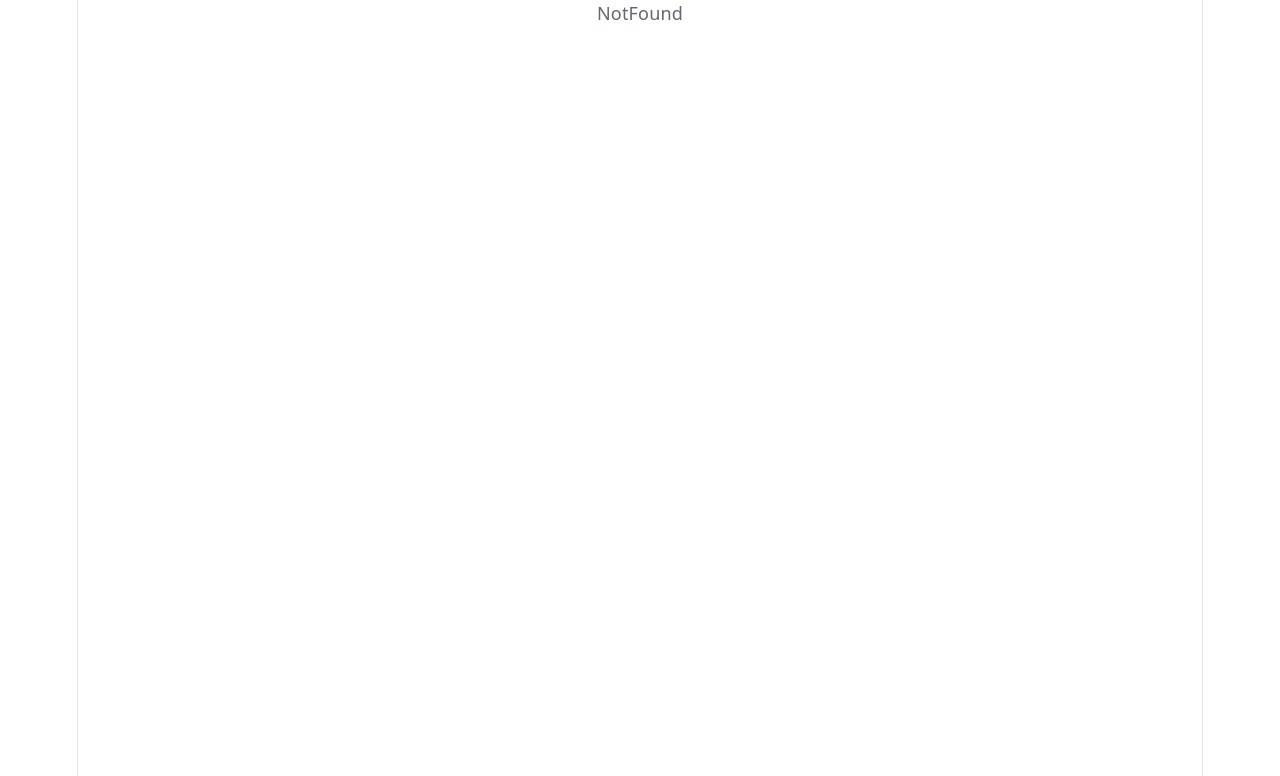
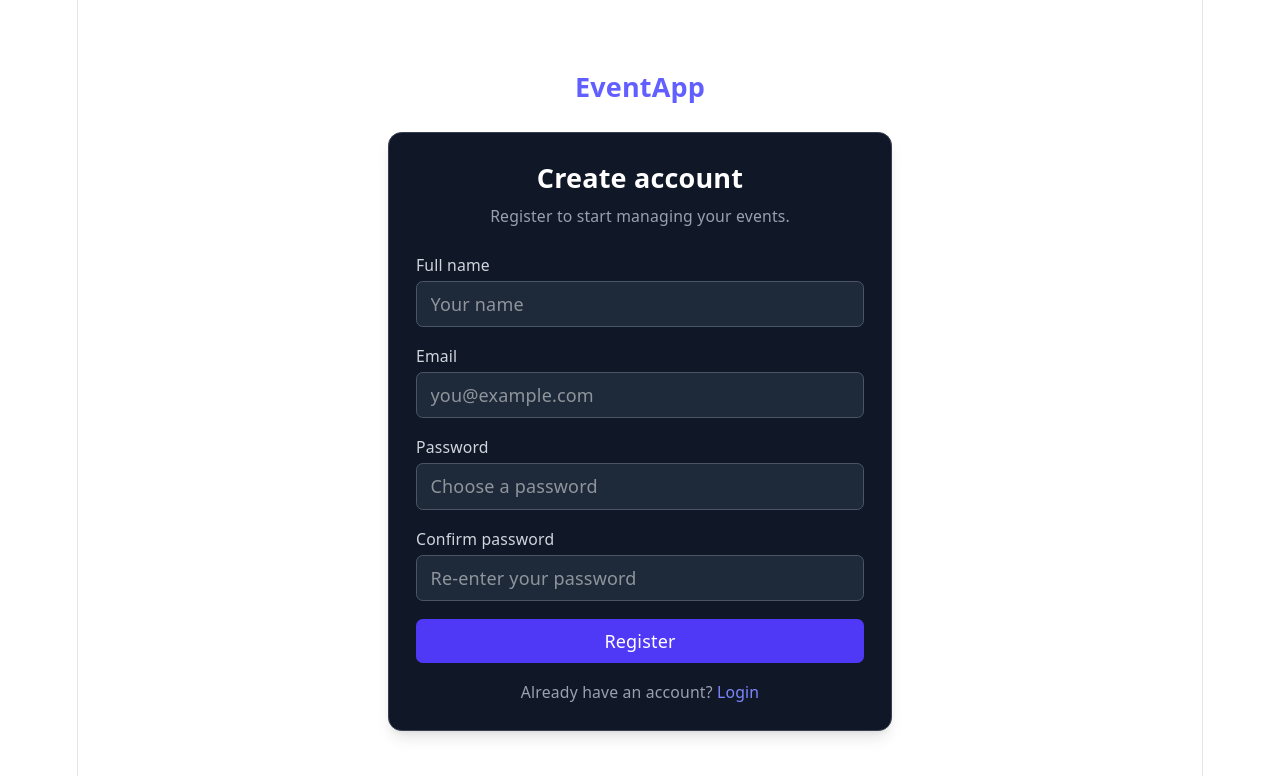
Before and after one commit to ultimatefaloe/ao_event_app, a React (Vite) app: page /register in a window 1280 px wide. Shown: the top 776 px of the page. Built offline with nearby package versions, Linux system fonts and the light colour scheme.

Commit message:
class15: auth pages included,  and useEventStore completed

```diff
--- a/src/components/events/EventForm.jsx
+++ b/src/components/events/EventForm.jsx
@@ -9,11 +9,11 @@
 
 import React, { useState } from "react";
 import Button from "../ui/Button";
-import { Plus } from "lucide-react";
+import { Plus, Pencil } from "lucide-react";
 
-const EventForm = ({ onSubmit, event  }) => {
+const EventForm = ({ onSubmit, event }) => {
   const [formData, setFormData] = useState({
-    id:event?.id,
+    id: event?.id,
     name: event?.name || "",
     description: event?.description || "",
     date: event?.date || "",
@@ -41,13 +41,14 @@ const EventForm = ({ onSubmit, event  }) => {
       attendees: 0,
       thunmailUrl: "",
     });
-  }
-
-
+  };
 
   return (
     <div className="p-3">
-      <form className="flex flex-col gap-4 max-w-150" onSubmit={onSubmitHandler}>
+      <form
+        className="flex flex-col gap-4 max-w-150"
+        onSubmit={onSubmitHandler}
+      >
         <div className="flex flex-col gap-2 text-left">
           <label htmlFor="name">Name:</label>
           <input
@@ -123,7 +124,15 @@ const EventForm = ({ onSubmit, event  }) => {
         </div>
         <div className="flex w-full">
           <Button type="submit" className="w-full justify-center mt-5">
-            <Plus className="w-4 h-4" /> Create Event
+            {event ? (
+              <>
+                <Pencil className="w-4 h-4" /> Update Event
+              </>
+            ) : (
+              <>
+                <Plus className="w-4 h-4" /> Create Event
+              </>
+            )}
           </Button>
         </div>
       </form>
--- a/src/components/layouts/AuthLayout.jsx
+++ b/src/components/layouts/AuthLayout.jsx
@@ -0,0 +1,17 @@
+import React from "react";
+import { Outlet, Link } from "react-router";
+
+const AuthLayout = () => {
+  return (
+    <div className="min-h-screen flex flex-col items-center justify-center p-4">
+      <Link to="/" className="text-2xl font-bold text-indigo-500 mb-6">
+        EventApp
+      </Link>
+      <main className="w-full max-w-md bg-gray-900 border border-gray-700 rounded-xl p-6 shadow-lg">
+        <Outlet />
+      </main>
+    </div>
+  );
+};
+
+export default AuthLayout;
--- a/src/components/layouts/NavBar.jsx
+++ b/src/components/layouts/NavBar.jsx
@@ -1,5 +1,5 @@
 import { NavLink, Link } from "react-router";
-import { Moon, Sun, Plus } from "lucide-react";
+import { Plus } from "lucide-react";
 // import { useTheme } from "../../context/ThemeContext";
 
 const NavBar = () => {
@@ -38,12 +38,31 @@ const NavBar = () => {
           Events
         </NavLink>
 
+
         <Link
           to="/events/new"
           className="flex items-center gap-1 bg-indigo-600 text-white px-3 py-1.5 rounded hover:bg-indigo-700 text-sm font-medium"
-        >
+          >
           <Plus size={16} />
           New Event
+        </Link>
+
+          {/* <NavLink
+            to="/profile"
+            className={({ isActive }) =>
+              isActive
+                ? "text-indigo-600 dark:text-indigo-400 font-medium"
+                : "text-gray-600 dark:text-gray-300 hover:text-indigo-600 dark:hover:text-indigo-400"
+            }
+          >
+            Profile
+          </NavLink> */}
+
+        <Link
+          to="/login"
+          className="text-sm text-indigo-500 dark:text-indigo-400 hover:underline"
+        >
+          Login
         </Link>
 
         {/* <button
--- /dev/null
+++ b/src/components/ui/Input.jsx
@@ -0,0 +1,36 @@
+import React from "react";
+
+const Input = ({
+  id,
+  name,
+  label,
+  type = "text",
+  placeholder = "",
+  autoComplete,
+  value,
+  onChange,
+  required = false,
+}) => {
+  return (
+    <div className="w-full text-left">
+      {label ? (
+        <label htmlFor={id} className="block mb-1 text-sm text-gray-300">
+          {label}
+        </label>
+      ) : null}
+      <input
+        id={id}
+        name={name}
+        type={type}
+        placeholder={placeholder}
+        autoComplete={autoComplete}
+        value={value}
+        onChange={onChange}
+        required={required}
+        className="w-full bg-gray-800 text-white border border-gray-600 rounded-md py-2 px-3 focus:outline-none focus:ring-2 focus:ring-indigo-500"
+      />
+    </div>
+  );
+};
+
+export default Input;
--- a/src/pages/EditEvent.jsx
+++ b/src/pages/EditEvent.jsx
@@ -1,16 +1,21 @@
 import React from "react";
 import EventForm from "../components/events/EventForm";
-import { useEvent } from "../hooks/useEvent";
+// import { useEvent } from "../hooks/useEvent";
 import { toast } from "react-toastify";
 import { useParams } from "react-router";
+import { useEventStore } from "../stores/useEvent.store";
+import { useNavigate } from "react-router";
 
 const EditEvent = () => {
   const { id } =  useParams();
-  const { editEvent, getEventById } = useEvent();
+  const editEvent = useEventStore(state => state.editEvent);
+  const getEventById = useEventStore(state => state.eventById);
+  // const { editEvent, getEventById } = useEvent();
+  const navigate = useNavigate();
 
   const event = getEventById(id);
 
-  if(!event){
+  if(!event.success){
     return (
       <div className="p-4">
         <h1 className="text-xl md:text-2xl font-bold text-white">Event not found</h1>
@@ -23,6 +28,7 @@ const EditEvent = () => {
     if (result.success) {
       console.log("Event updated successfully:", result.data);
       toast.success(result.message);
+      navigate(`/events/${id}`);
     } else {
       toast.error(result.message);
     }
@@ -32,7 +38,7 @@ const EditEvent = () => {
     <div>
       <h1 className="text-2xl font-bold mb-4">Edit New Event</h1>
 
-      <EventForm onSubmit={handleSubmit} event={event} />
+      <EventForm onSubmit={handleSubmit} event={event.data} />
     </div>
   );
 };
--- a/src/pages/EventDetail.jsx
+++ b/src/pages/EventDetail.jsx
@@ -2,24 +2,32 @@ import React from "react";
 import { useParams } from "react-router";
 import { events } from "../data";
 import Button from "../components/ui/Button";
-import { useEvent } from "../hooks/useEvent";
+// import { useEvent } from "../hooks/useEvent";
+import { useEventStore } from "../stores/useEvent.store";
 import { useNavigate } from "react-router";
 import { toast } from "react-toastify";
 
 const EventDetail = () => {
   const navigate = useNavigate();
   const { id } = useParams();
-  const { getEventById, deleteEvent } = useEvent();
+  const getEventById = useEventStore(s => s.eventById);
+  // const deleteEvent = useEventStore(s => s.deleteEvent);
+  // const { getEventById, deleteEvent } = useEvent();
 
-  const event = getEventById(id);
 
-  if (!event) {
+  const response = getEventById(id);
+
+  console.log("EventDetail response:", response);
+
+  if (!response.success) {
     return (
       <div className="p-6 text-[var(--text)] font-[var(--sans)]">
         Event not found
       </div>
     );
   }
+
+  const event = response.data;
 
   const formattedDate = new Date(event.date).toLocaleDateString("en-US", {
     weekday: "long",
@@ -37,14 +45,14 @@ const EventDetail = () => {
     navigate(`/events/${event.id}/edit`);
   };
   const handleDelete = () => {
-    const result = deleteEvent(id);
-    if (result.success) {
-      toast.success(result.message || "Event deleted successfully:");
-      navigate("/events");
-    } else {
-      toast.error(result.message);
-      console.error(result.message);
-    }
+    // const result = deleteEvent(id);
+    // if (result.success) {
+    //   toast.success(result.message || "Event deleted successfully:");
+    //   navigate("/events");
+    // } else {
+    //   toast.error(result.message);
+    //   console.error(result.message);
+    // }
   };
 
   return (
--- /dev/null
+++ b/src/pages/auth/ForgotPassword.jsx
@@ -0,0 +1,43 @@
+import React from "react";
+import { Link } from "react-router";
+import Button from "../../components/ui/Button";
+import Input from "../../components/ui/Input";
+
+const ForgotPassword = () => {
+  const handleSubmit = (e) => {
+    e.preventDefault();
+  };
+
+  return (
+    <div>
+      <h1 className="text-2xl font-bold text-white mb-2">Forgot password</h1>
+      <p className="text-sm text-gray-400 mb-6">
+        Enter your email to receive a reset link.
+      </p>
+
+      <form onSubmit={handleSubmit} className="space-y-4">
+        <Input
+          id="email"
+          name="email"
+          type="email"
+          label="Email"
+          placeholder="you@example.com"
+          autoComplete="email"
+          required
+        />
+        <Button type="submit" className="w-full justify-center">
+          Send reset link
+        </Button>
+      </form>
+
+      <p className="mt-4 text-sm text-gray-400">
+        Back to{" "}
+        <Link to="/login" className="text-indigo-400 hover:underline">
+          Login
+        </Link>
+      </p>
+    </div>
+  );
+};
+
+export default ForgotPassword;
--- /dev/null
+++ b/src/pages/auth/Login.jsx
@@ -0,0 +1,55 @@
+import React from "react";
+import { Link } from "react-router";
+import Button from "../../components/ui/Button";
+import Input from "../../components/ui/Input";
+
+const Login = () => {
+  const handleSubmit = (e) => {
+    e.preventDefault();
+  };
+
+  return (
+    <div>
+      <h1 className="text-2xl font-bold text-white mb-2">Login</h1>
+      <p className="text-sm text-gray-400 mb-6">Access your EventApp account.</p>
+
+      <form onSubmit={handleSubmit} className="space-y-4">
+        <Input
+          id="email"
+          name="email"
+          type="email"
+          label="Email"
+          placeholder="you@example.com"
+          autoComplete="email"
+          required
+        />
+        <Input
+          id="password"
+          name="password"
+          type="password"
+          label="Password"
+          placeholder="Enter your password"
+          autoComplete="current-password"
+          required
+        />
+        <Button type="submit" className="w-full justify-center">
+          Login
+        </Button>
+      </form>
+
+      <div className="mt-4 text-sm text-gray-400 flex flex-col gap-2">
+        <Link to="/forgot-password" className="text-indigo-400 hover:underline">
+          Forgot your password?
+        </Link>
+        <p>
+          No account yet?{" "}
+          <Link to="/register" className="text-indigo-400 hover:underline">
+            Register
+          </Link>
+        </p>
+      </div>
+    </div>
+  );
+};
+
+export default Login;
--- /dev/null
+++ b/src/pages/auth/Profile.jsx
@@ -0,0 +1,77 @@
+import React, { useState } from "react";
+import Button from "../../components/ui/Button";
+import Input from "../../components/ui/Input";
+
+const Profile = () => {
+  const [profile, setProfile] = useState({
+    id: "a1b2c3d4-e5f6-7a8b-9c0d-1e2f3a4b5c6d",
+    name: "John Doe",
+    email: "user@ultimateintelliforge.org",
+    role: "attendee",
+  });
+
+  const handleChange = (e) => {
+    const { name, value } = e.target;
+    setProfile((prev) => ({
+      ...prev,
+      [name]: value,
+    }));
+  };
+
+  const handleSubmit = (e) => {
+    e.preventDefault();
+  };
+
+  return (
+    <section className="p-4 max-w-xl mx-auto">
+      <h1 className="text-2xl md:text-3xl font-bold text-white mb-2">Profile</h1>
+      <p className="text-sm text-gray-400 mb-6">Update your profile information.</p>
+
+      <form
+        onSubmit={handleSubmit}
+        className="space-y-4 bg-gray-900 p-5 rounded-lg border border-gray-700"
+      >
+        <Input
+          id="id"
+          name="id"
+          label="User ID"
+          value={profile.id}
+          onChange={handleChange}
+          required
+        />
+        <Input
+          id="name"
+          name="name"
+          label="Full name"
+          placeholder="Your full name"
+          autoComplete="name"
+          value={profile.name}
+          onChange={handleChange}
+          required
+        />
+        <Input
+          id="email"
+          name="email"
+          type="email"
+          label="Email"
+          placeholder="you@example.com"
+          autoComplete="email"
+          value={profile.email}
+          onChange={handleChange}
+          required
+        />
+        <Input
+          id="role"
+          name="role"
+          label="Role"
+          value={profile.role}
+          onChange={handleChange}
+          required
+        />
+        <Button type="submit">Save changes</Button>
+      </form>
+    </section>
+  );
+};
+
+export default Profile;
--- /dev/null
+++ b/src/pages/auth/Register.jsx
@@ -0,0 +1,69 @@
+import React from "react";
+import { Link } from "react-router";
+import Button from "../../components/ui/Button";
+import Input from "../../components/ui/Input";
+
+const Register = () => {
+  const handleSubmit = (e) => {
+    e.preventDefault();
+  };
+
+  return (
+    <div>
+      <h1 className="text-2xl font-bold text-white mb-2">Create account</h1>
+      <p className="text-sm text-gray-400 mb-6">
+        Register to start managing your events.
+      </p>
+
+      <form onSubmit={handleSubmit} className="space-y-4">
+        <Input
+          id="fullName"
+          name="fullName"
+          label="Full name"
+          placeholder="Your name"
+          autoComplete="name"
+          required
+        />
+        <Input
+          id="email"
+          name="email"
+          type="email"
+          label="Email"
+          placeholder="you@example.com"
+          autoComplete="email"
+          required
+        />
+        <Input
+          id="password"
+          name="password"
+          type="password"
+          label="Password"
+          placeholder="Choose a password"
+          autoComplete="new-password"
+          required
+        />
+        <Input
+          id="confirmPassword"
+          name="confirmPassword"
+          type="password"
+          label="Confirm password"
+          placeholder="Re-enter your password"
+          autoComplete="new-password"
+          required
+        />
+        <Button type="submit" className="w-full justify-center">
+          Register
+        </Button>
+      </form>
+
+      <p className="mt-4 text-sm text-gray-400">
+        Already have an account?{" "}
+        <Link to="/login" className="text-indigo-400 hover:underline">
+          Login
+        </Link>
+      </p>
+    </div>
+  );
+};
+
+export default Register;
--- a/src/stores/useEvent.store.js
+++ b/src/stores/useEvent.store.js
@@ -3,12 +3,12 @@ import { persist, createJSONStorage } from "zustand/middleware";
 
 export const useEventStore = create(
   persist(
-    (set) => ({
+    (set, get) => ({
       events: [],
       // read by id
       eventById: (id) => {
         const event = get().events.find((event) => event.id === id);
-
+          console.log("eventById:", event);
         if (!event) {
           return {
             succes: false,
@@ -18,7 +18,7 @@ export const useEventStore = create(
         }
 
         return {
-          succes: true,
+          success: true,
           message: "Event found",
           data: event,
         };
@@ -41,20 +41,54 @@ export const useEventStore = create(
           date: data.date,
           location: data.location,
           attendees: data.attendees || 0,
-          thunmailUrl: "https://picsum.photos/seed/picsum/200/300" ?? data.thunmailUrl,
-        }
+          thunmailUrl:
+            "https://picsum.photos/seed/picsum/200/300" ?? data.thunmailUrl,
+        };
 
-        set(state => ({
-          events: [newEvent, ...state.events]
-        }))
+        set((state) => ({
+          events: [newEvent, ...state.events],
+        }));
 
         return {
           success: true,
           message: "Event created successfully",
           data: newEvent,
+        };
+      },
+
+      // update
+      editEvent: (id, data) => {
+        const event = get().events.find(
+          (e) => e.id.toLowerCase() === id.toLowerCase(),
+        );
+
+        if (!event) {
+          return {
+            success: false,
+            message: "Event not found",
+          };
         }
-      }
-      // update
+
+        const updatedEvent = {
+          ...event,
+          ...data,
+        };
+
+        set((state) => ({
+          events: state.events.map((e) =>
+            e.id.toLowerCase() === id.toLowerCase()
+              ? updatedEvent
+              : e,
+          ),
+        }));
+
+        return {
+          success: true,
+          message: "Event updated successfully",
+          data: updatedEvent,
+        };
+      },
+
       // delete
     }),
     {
```
Also changed, not shown: src/App.jsx (+26 -21 lines).
